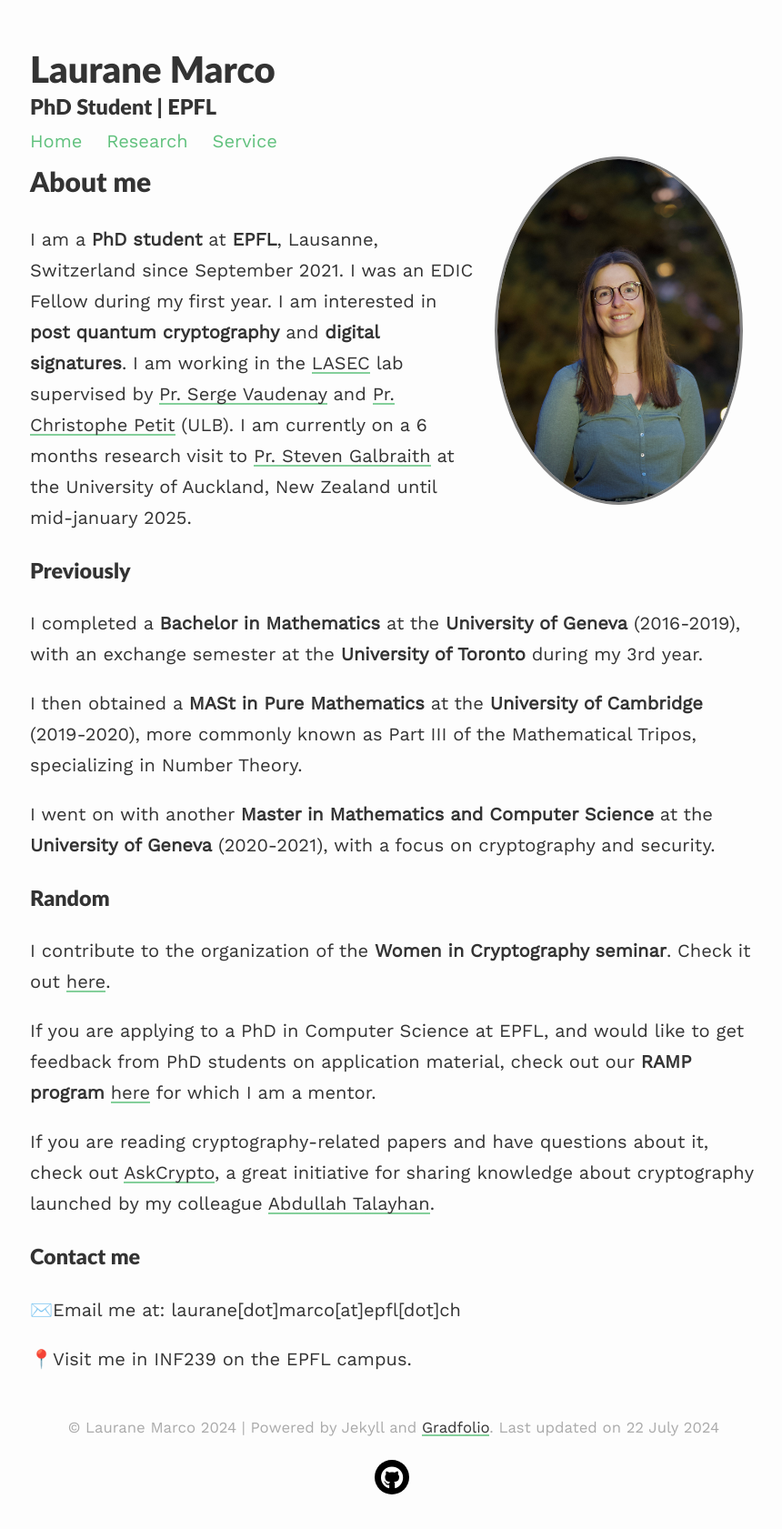
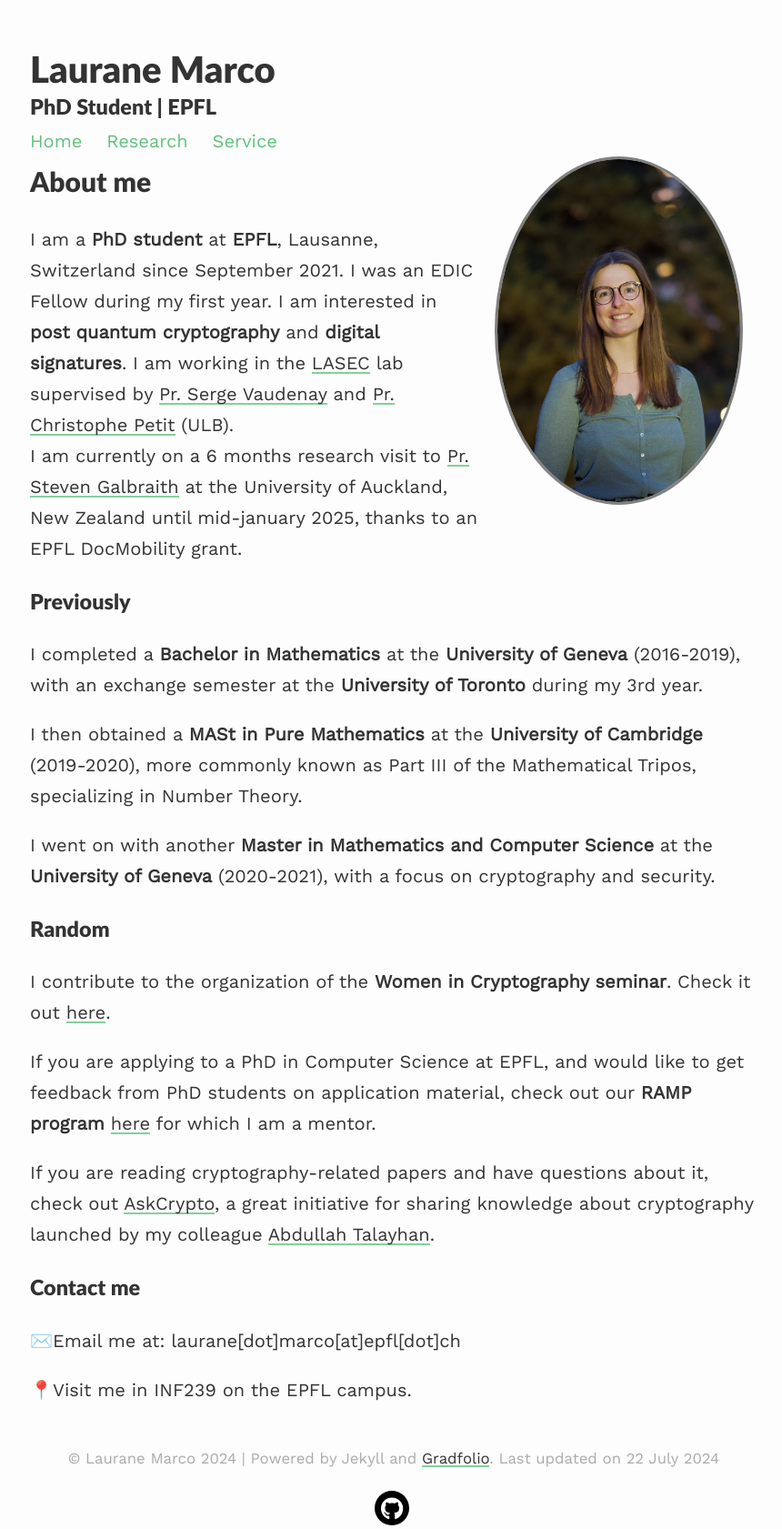
Before and after one commit to lauranemarco/lauranemarco.github.io, a Jekyll site: the page built from index.md, in a window 1280 px wide. Shown: the whole page at 91% size, without its empty margins (207-1067 px from the left). Built offline with Jekyll 4.4.1, drawn with Linux system fonts in a browser that asks for light colours; nearby versions of some CDN libraries; our own code applies the rules of GitHub Pages for plain Markdown files; before the commit the page ends 1647 px from its top, so only the background shows below that.

Commit message:
Update index.md

```diff
--- a/index.md
+++ b/index.md
@@ -10,8 +10,8 @@ published: true
 ## About me
 I am a **PhD student** at **EPFL**, Lausanne, Switzerland since September 2021. I was an EDIC Fellow during my first year.
 I am interested in **post quantum cryptography** and **digital signatures**.
-I am working in the [LASEC](https://lasec.epfl.ch) lab supervised by [Pr. Serge Vaudenay](https://lasec.epfl.ch/people/vaudenay/) and [Pr. Christophe Petit](https://christophe.petit.web.ulb.be) (ULB).
-I am currently on a 6 months research visit to [Pr. Steven Galbraith](https://www.math.auckland.ac.nz/~sgal018/) at the University of Auckland, New Zealand until mid-january 2025.
+I am working in the [LASEC](https://lasec.epfl.ch) lab supervised by [Pr. Serge Vaudenay](https://lasec.epfl.ch/people/vaudenay/) and [Pr. Christophe Petit](https://christophe.petit.web.ulb.be) (ULB). <br>
+I am currently on a 6 months research visit to [Pr. Steven Galbraith](https://www.math.auckland.ac.nz/~sgal018/) at the University of Auckland, New Zealand until mid-january 2025, thanks to an EPFL DocMobility grant.
 
 ### Previously
 
```
